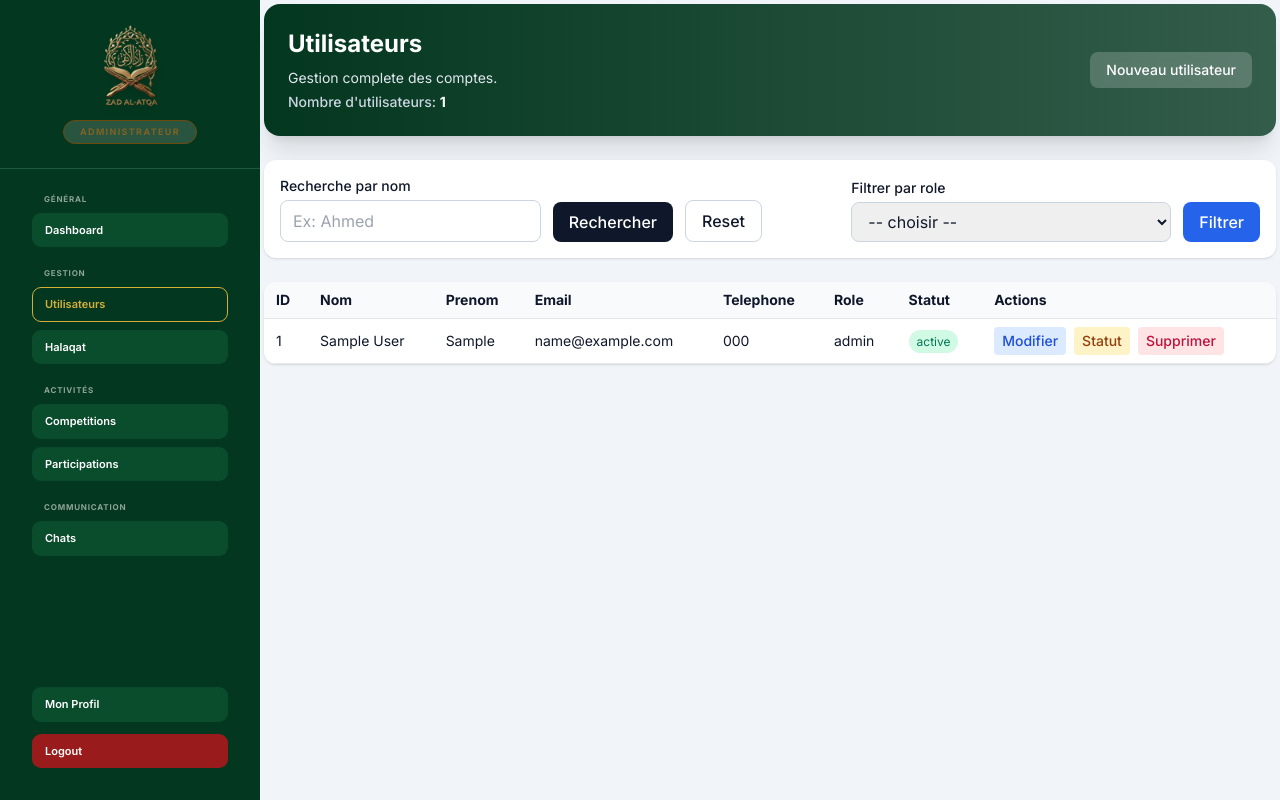
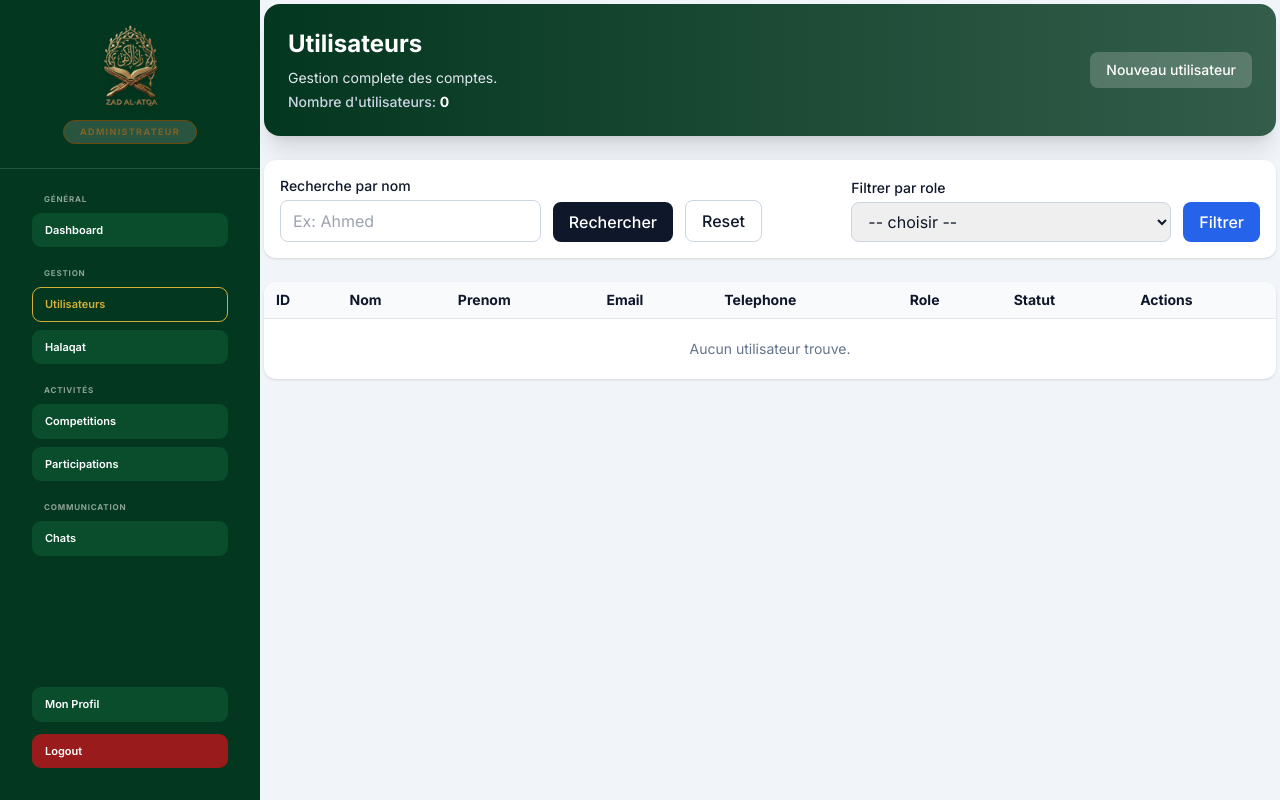
Before and after one commit to ELMehdi877/ZAD-AL-ATQA-sans-DOCKER, a Laravel app: page /users in a window 1280 px wide. Run offline with Laravel 12, Linux system fonts and the light colour scheme; a user stored in the database is signed in; tables that the repository leaves empty hold one stand-in row (values such as "Sample post"); parts of the project's set-up code (start-up, migrations or seed data) failed here and were passed over; some libraries are stand-ins or nearby versions.

Commit message:
refactor: exclude admin users from the user list and set default value for nombre_hifz

```diff
--- a/app/Http/Controllers/AdminController.php
+++ b/app/Http/Controllers/AdminController.php
@@ -37,7 +37,7 @@ class AdminController extends Controller
      */
     public function index()
     {
-        $users = User::orderBy('id', 'asc')->get();
+        $users = User::where('role', '!=', 'admin')->orderBy('id', 'asc')->get();
         return view('admin.users.index', compact('users'));
     }
 
@@ -60,7 +60,7 @@ class AdminController extends Controller
     {
         $data = $request->validated();
         $parentId = $data['parent_id'] ?? null;
-        $nombreHifz = $data['nombre_hifz'] ?? null;
+        $nombreHifz = $data['nombre_hifz'] ?? 0;
 
         unset($data['nombre_hifz']);
         unset($data['parent_id']);
@@ -101,7 +101,7 @@ class AdminController extends Controller
     {
         $data = $request->validated();
         $parentId = $data['parent_id'] ?? null;
-        $nombreHifz = $data['nombre_hifz'] ?? null;
+        $nombreHifz = $data['nombre_hifz'] ?? 0;
 
         unset($data['nombre_hifz']);
         unset($data['parent_id']);
--- a/resources/views/admin/users/index.blade.php
+++ b/resources/views/admin/users/index.blade.php
@@ -31,7 +31,7 @@
                     <label for="role" class="mb-1 block text-sm font-medium">Filtrer par role</label>
                     <select id="role" name="role" required class="w-full rounded-lg border border-slate-300 px-3 py-2">
                         <option value="">-- choisir --</option>
-                        @foreach (['admin', 'cheikh', 'student', 'parent'] as $role)
+                        @foreach (['cheikh', 'student', 'parent'] as $role)
                             <option value="{{ $role }}" @selected(request('role') === $role)>{{ $role }}</option>
                         @endforeach
                     </select>
```
